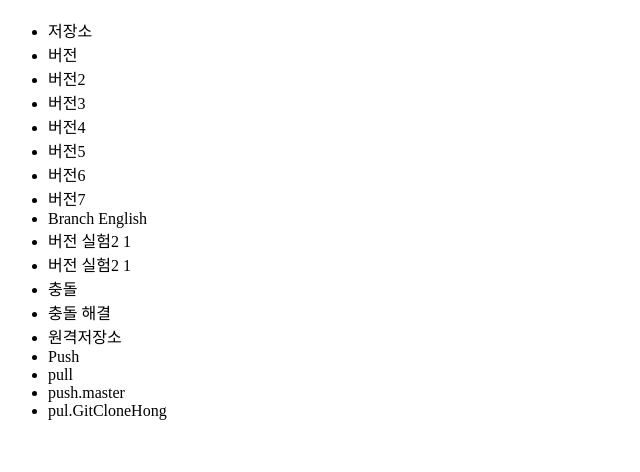
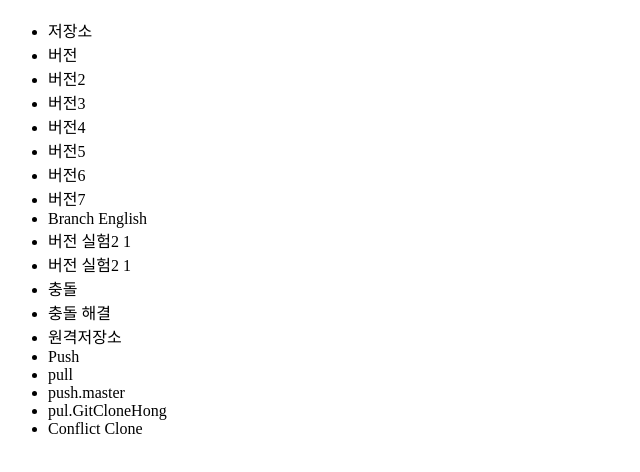
Before and after one commit to mr-hshong/hong_git_study, a plain HTML site: page index.html in a window 1280 px wide. Shown: the part 48-520 px from the top of the page, without its empty margins (0-640 px from the left). Drawn offline with Linux system fonts and the light colour scheme.

Commit message:
Conflict Clone

```diff
--- a/index.html
+++ b/index.html
@@ -29,6 +29,7 @@
             <li>pull</li>
             <li>push.master</li>
             <li>pul.GitCloneHong</li>
+            <li>Conflict Clone</li>
         </ul>
     </body>
 </html>
```
